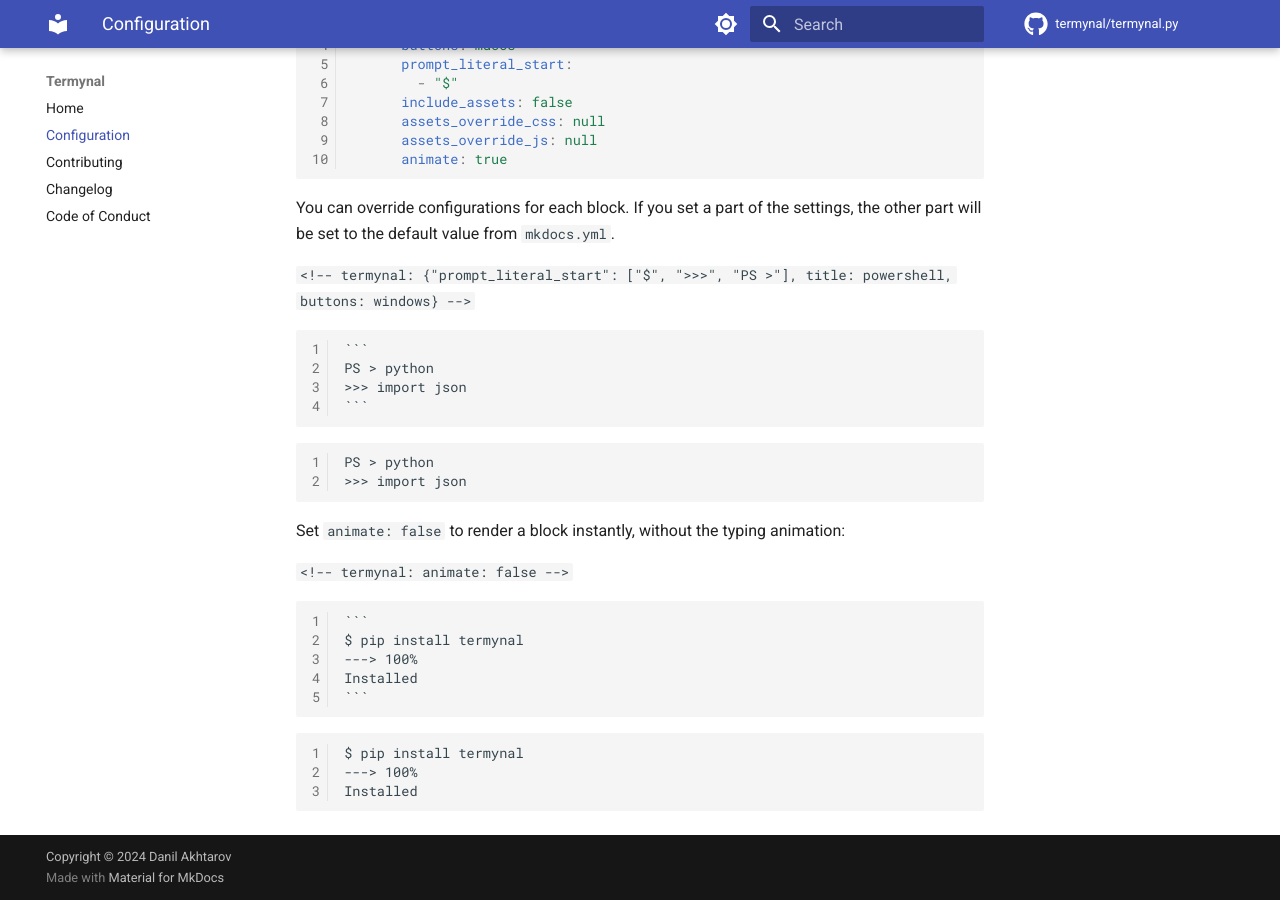
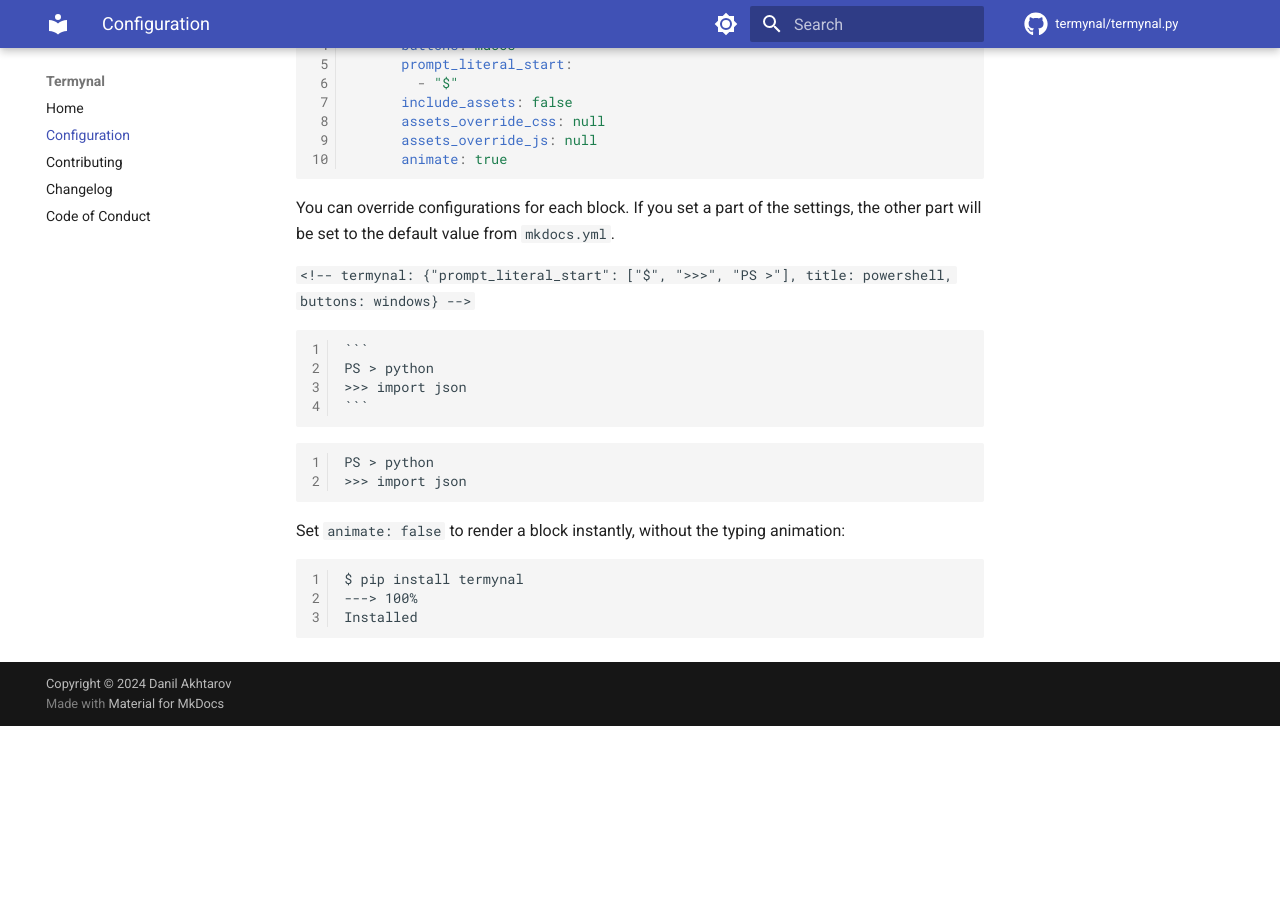
Before and after one commit to termynal/termynal.py, an MkDocs documentation site: the page built from docs/configuration.md, in a window 1280 px wide and 900 px high, scrolled down 608 px. Built offline with MkDocs 1.6.1 and Material for MkDocs 9.7.7, drawn with Linux system fonts in a browser that asks for light colours; comment, search, counter and statistics services are not loaded; after the commit the page ends 1334 px from its top, so only the background shows below that.

Commit message:
docs: drop duplicated animate:false syntax, keep live demo
Co-Authored-By: Claude Opus 4.8 (1M context) <noreply@anthropic.com>

`````diff
--- a/docs/configuration.md
+++ b/docs/configuration.md
@@ -43,16 +43,6 @@ PS > python
 
 Set `animate: false` to render a block instantly, without the typing animation:
 
-`<!-- termynal: animate: false -->`
-
-````
-```
-$ pip install termynal
----> 100%
-Installed
-```
-````
-
 <!-- termynal: animate: false -->
 
 ```
`````
